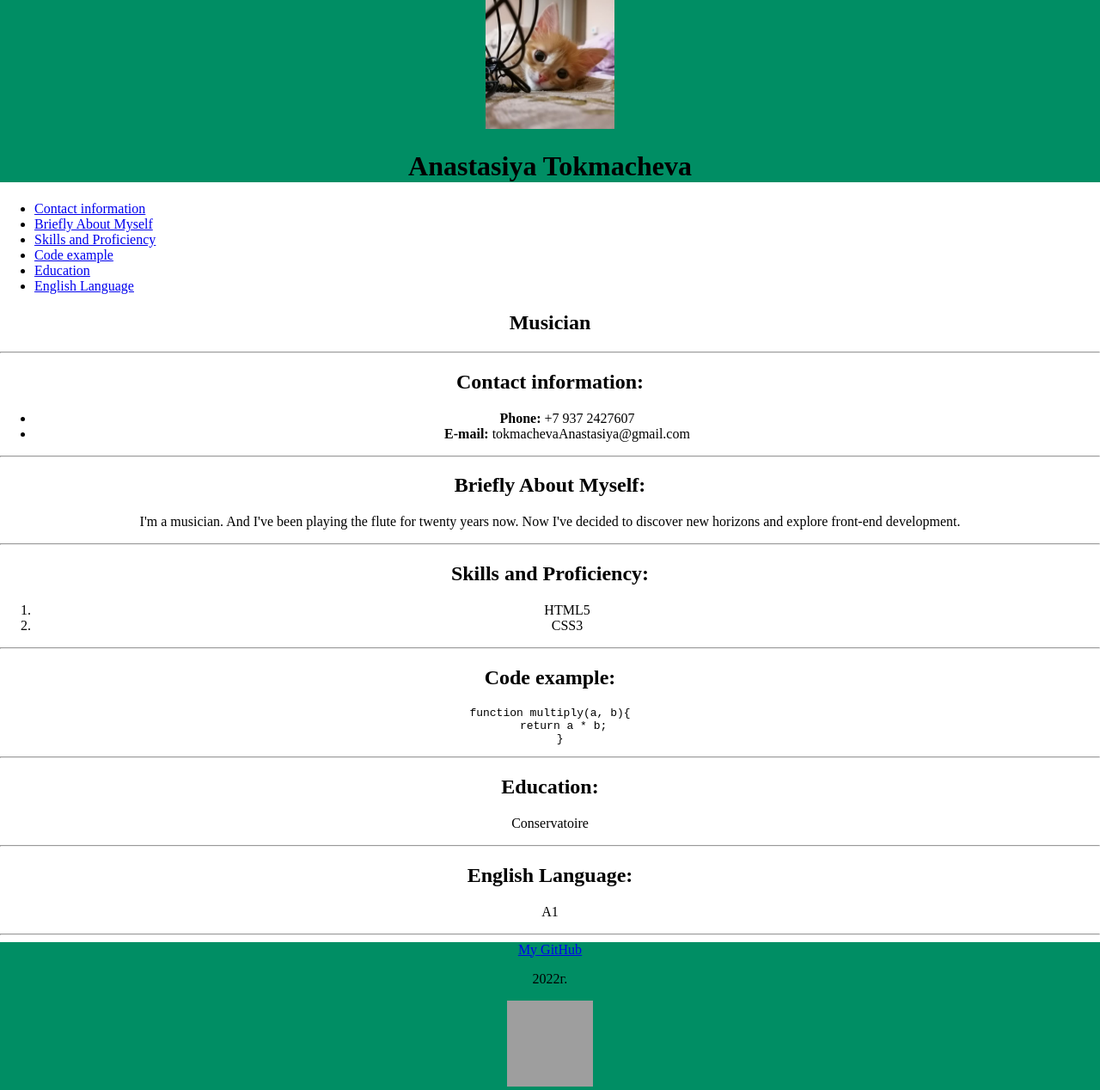
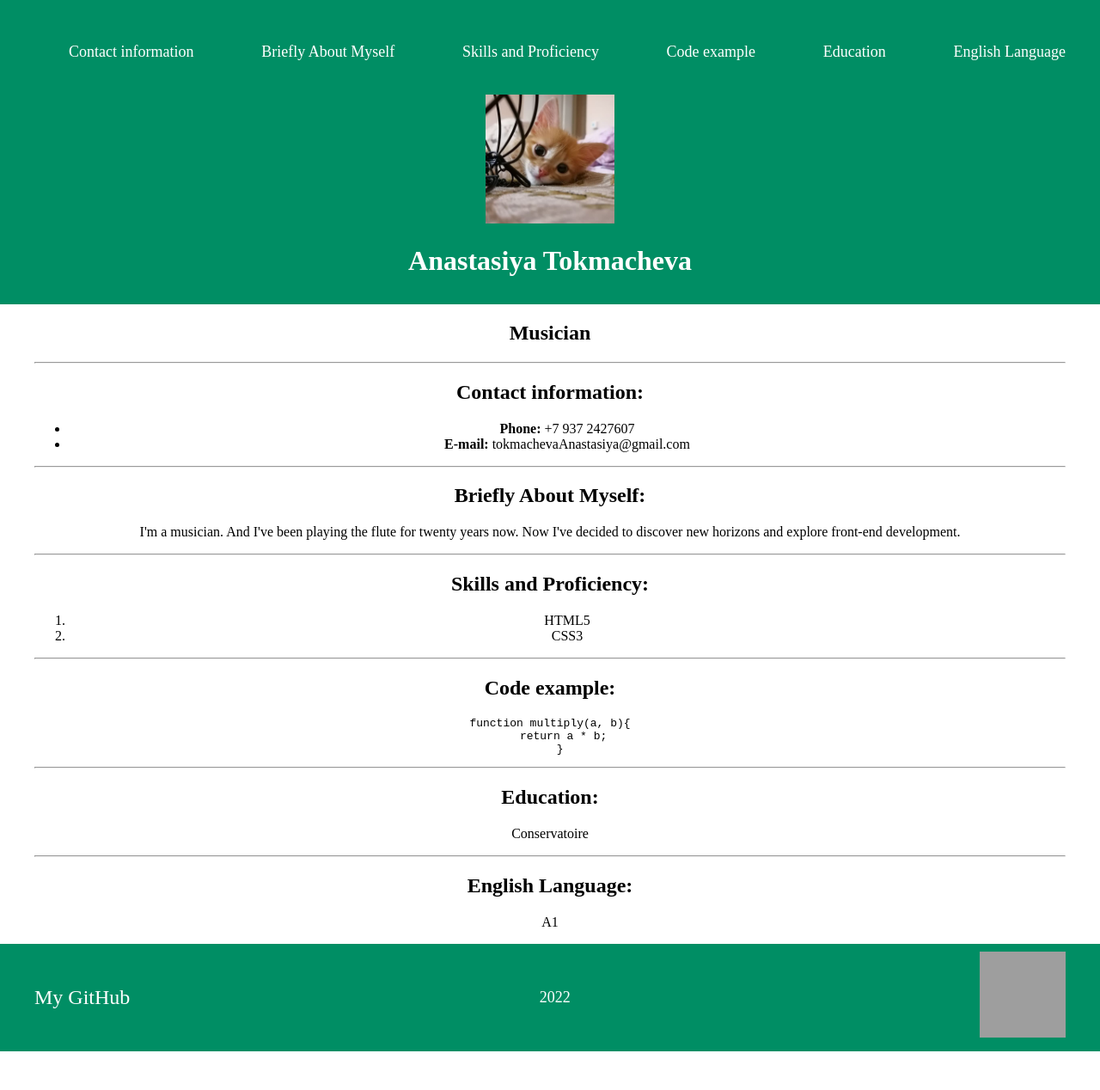
Before and after one commit to tokmachevaAnastasiya/rsschool-cv, a plain HTML site: page index.html in a window 1280 px wide. Shown: the whole page at 86% size. After the commit the page ends 1223 px from the top, so only its background shows below. Drawn offline with Linux system fonts and the light colour scheme; grey boxes are pictures that could not be loaded.

Commit message:
fix: header nav footer

```diff
--- a/index.html
+++ b/index.html
@@ -8,17 +8,24 @@
     <link rel="stylesheet" href="./style.css">
 </head>
 <body>
-    <header  class='container header'>
-        <img src='img/photo_2021-08-18_19-50-53.jpg' alt='avatar' width="150" height="150">
-        <h1>Anastasiya Tokmacheva</h1></header>
-<nav class='nav'><ul>
+    <nav class='nav'>
+        <div class='container'>
+        <ul>
         <li><a href='#contact'>Contact information</a></li>
         <li><a href='#briefly'>Briefly About Myself</a></li>
         <li><a href='#skills'>Skills and Proficiency</a></li>
         <li><a href='#code'>Code example</a></li>
         <li><a href='#education'>Education</a></li>
         <li><a href='#english'>English Language</a></li>
-</ul></nav>
+
+    </ul></div></nav>
+    <header  class='header'>
+       <div class='container'>
+           <img src='img/photo_2021-08-18_19-50-53.jpg' alt='avatar' width="150" height="150">
+        <h1>Anastasiya Tokmacheva</h1>
+    </div>
+    </header>
+
 <main class='container'>
     <h2>Musician</h2>
 <hr>
@@ -44,11 +51,16 @@
 <h2 id='english'>English Language:</h2>
 <p>A1</p>
 </main>
-<hr>
-<footer class='container footer'>
-    <a href='https://tokmachevaAnastasiya.github.io/rsschool-cv/'>My GitHub</a>
-    <p>2022г.</p>
-   <a href='https://rs.school/js/'><img src='https://rs.school/images/rs_school_js.svg' alt='rs.school' width="100" height="100"></a>
+<footer class='footer'>
+    <div class='container'>
+  <div class='footer-left'> <a href='https://tokmachevaAnastasiya.github.io/rsschool-cv/'>My GitHub</a></div>
+    <div class='footer-center'>2022</div>
+   <div class='footer-right'>
+       <a href='https://rs.school/js/'>
+           <img src='https://rs.school/images/rs_school_js.svg' alt='rs.school' width="100" height="100">
+        </a>
+    </div>
+</div>
 </footer>
 </body>
 </html>
--- a/style.css
+++ b/style.css
@@ -1,5 +1,33 @@
 body{margin: 0;}
-.header{background-color: #008E64;}
-.container {text-align: center;}
-.nav {}
-.footer{background-color: #008E64;}
+.header{background-color: #008E64;
+padding: 10px 0;color: #ffffff;}
+.container {
+    text-align: center;
+    width: 1200px;
+    margin: 0 auto;
+}
+.nav ul {display: flex; justify-content: space-between; margin: 0;}
+.nav li{list-style: none; }
+.nav {background-color:#008E64;
+height: 50px; padding-top: 50px; }
+.nav a{color: #ffffff; text-decoration: none; font-size: 18px;}
+.footer{
+    background-color: #008E64;
+
+
+}
+.footer .container{
+    display: flex;
+    height: 125px;
+    justify-content: space-between;
+    align-items: center; color: #ffffff; font-size: 18px;
+}
+.footer a{ color: #ffffff; text-decoration: none; font-size: 24px;
+
+}
+.footer-center{
+
+}
+.footer-right{
+
+}
```
Lines whose indentation alone changed are shown as unchanged.
